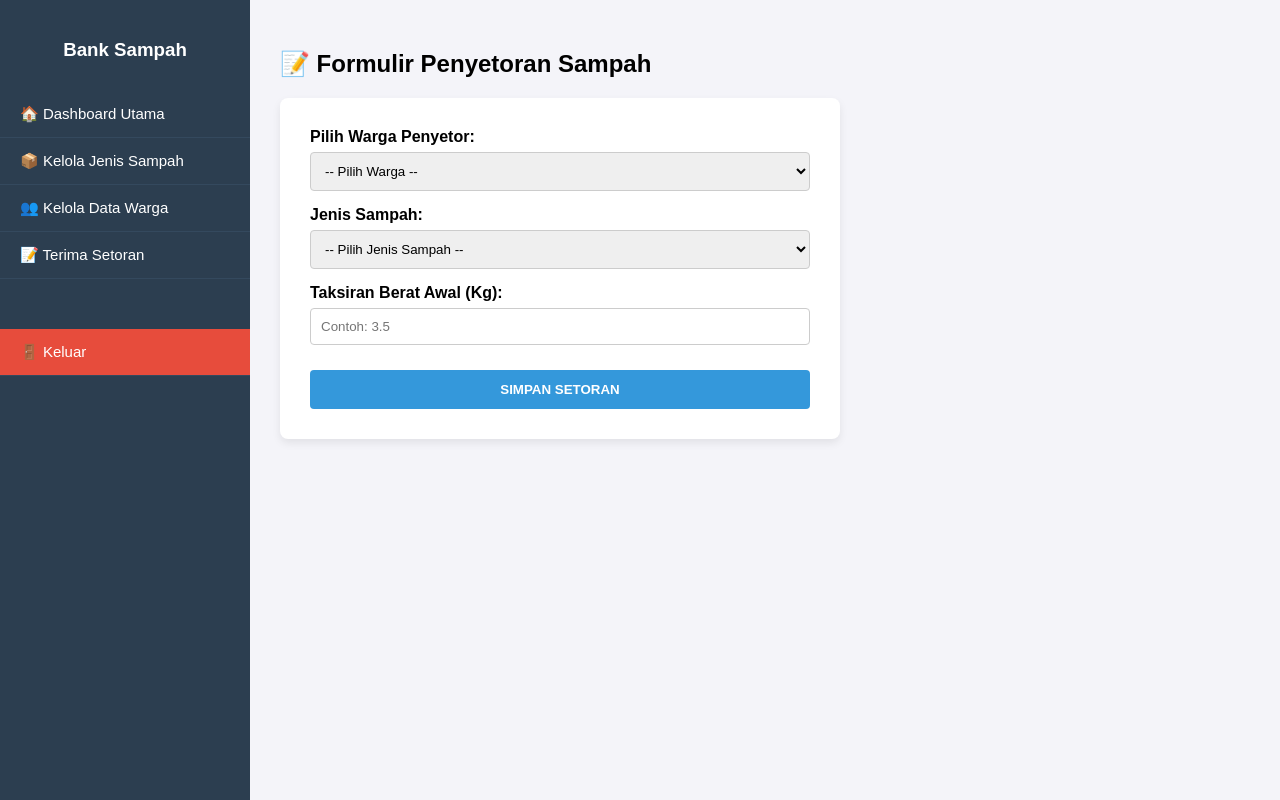
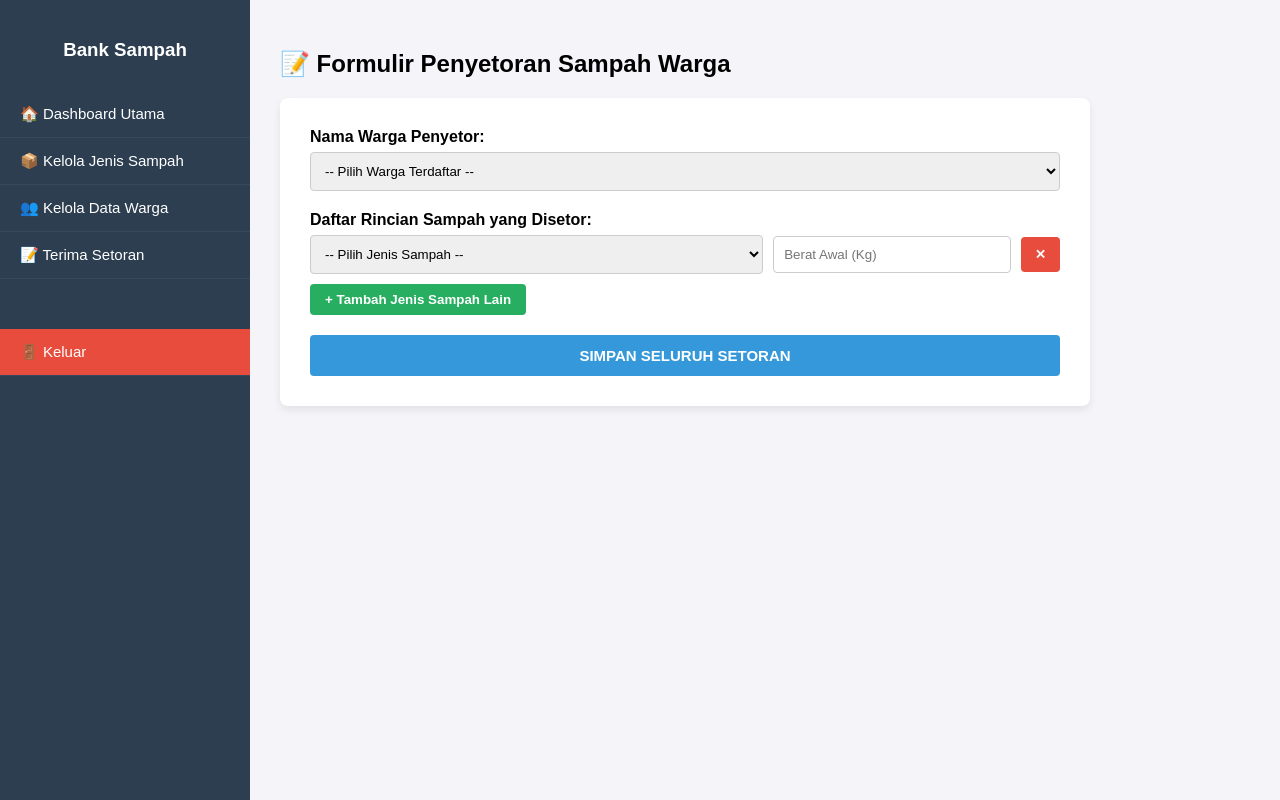
Before and after one commit to Aliansyah20/Bank-Sampah-Web, a Flask app: template app/templates/dashboard/terima_setoran.html in a window 1280 px wide. Run offline with Flask 3, Linux system fonts and the light colour scheme; the template is opened without the code that fills it, so the values that code supplies are empty.

Commit message:
Update terima_setoran.html

```diff
--- a/app/templates/dashboard/terima_setoran.html
+++ b/app/templates/dashboard/terima_setoran.html
@@ -4,45 +4,83 @@
 
 {% block extra_css %}
 <style>
-    .form-container { background: white; padding: 30px; border-radius: 8px; max-width: 500px; box-shadow: 0 4px 8px rgba(0,0,0,0.08); }
-    .form-group { margin-bottom: 15px; }
+    .form-container { background: white; padding: 30px; border-radius: 8px; max-width: 750px; box-shadow: 0 4px 8px rgba(0,0,0,0.08); }
+    .form-group { margin-bottom: 20px; }
     label { display: block; font-weight: bold; margin-bottom: 6px; }
-    select, input { width: 100%; padding: 10px; border: 1px solid #ccc; border-radius: 4px; box-sizing: border-box; }
-    button { padding: 12px; background-color: #3498db; color: white; border: none; border-radius: 4px; cursor: pointer; width: 100%; font-weight: bold; margin-top: 10px; }
+    select, input { padding: 10px; border: 1px solid #ccc; border-radius: 4px; box-sizing: border-box; }
+    .sampah-row { display: flex; gap: 10px; align-items: center; margin-bottom: 10px; }
+    .sampah-row select { flex: 2; }
+    .sampah-row input { flex: 1; }
+    .btn-del { background: #e74c3c; color: white; border: none; padding: 10px 14px; border-radius: 4px; cursor: pointer; font-weight: bold; }
+    .btn-add { background: #27ae60; color: white; border: none; padding: 8px 15px; border-radius: 4px; cursor: pointer; font-weight: bold; margin-bottom: 20px; }
+    .btn-submit { width: 100%; padding: 12px; background: #3498db; color: white; border: none; border-radius: 4px; font-size: 15px; cursor: pointer; font-weight: bold; }
 </style>
 {% endblock %}
 
 {% block content %}
-    <h2>📝 Formulir Penyetoran Sampah</h2>
+    <h2>📝 Formulir Penyetoran Sampah Warga</h2>
 
     <div class="form-container">
         <form method="POST" action="/sekben/terima-setoran">
+            <!-- 1. Pilih Warga Sekali Saja -->
             <div class="form-group">
-                <label>Pilih Warga Penyetor:</label>
-                <select name="id_warga" required>
-                    <option value="">-- Pilih Warga --</option>
+                <label>Nama Warga Penyetor:</label>
+                <select name="id_warga" style="width: 100%;" required>
+                    <option value="">-- Pilih Warga Terdaftar --</option>
                     {% for w in warga_list %}
-                        <option value="{{ w.id }}">{{ w.nama_lengkap }} ({{ w.username }})</option>
+                        <option value="{{ w.id }}">{{ w.nama_lengkap }} (@{{ w.username }})</option>
                     {% endfor %}
                 </select>
             </div>
 
-            <div class="form-group">
-                <label>Jenis Sampah:</label>
-                <select name="id_jenis_sampah" required>
+            <!-- 2. Baris Rincian Sampah (Bisa Bertambah Banyak) -->
+            <label>Daftar Rincian Sampah yang Disetor:</label>
+            <div id="sampah-container">
+                <div class="sampah-row">
+                    <select name="id_jenis_sampah[]" required>
+                        <option value="">-- Pilih Jenis Sampah --</option>
+                        {% for j in jenis_sampah_list %}
+                            <option value="{{ j.id }}">{{ j.nama_jenis }}</option>
+                        {% endfor %}
+                    </select>
+                    <input type="number" step="0.01" name="berat_awal[]" placeholder="Berat Awal (Kg)" required>
+                    <button type="button" class="btn-del" onclick="hapusBaris(this)">✕</button>
+                </div>
+            </div>
+
+            <button type="button" class="btn-add" onclick="tambahBaris()">+ Tambah Jenis Sampah Lain</button>
+
+            <!-- 3. Tombol Simpan Sekaligus -->
+            <button type="submit" class="btn-submit">SIMPAN SELURUH SETORAN</button>
+        </form>
+    </div>
+
+    <!-- Script Tambah Baris Otomatis -->
+    <script>
+        function tambahBaris() {
+            const container = document.getElementById('sampah-container');
+            const newRow = document.createElement('div');
+            newRow.className = 'sampah-row';
+            newRow.innerHTML = `
+                <select name="id_jenis_sampah[]" required>
                     <option value="">-- Pilih Jenis Sampah --</option>
                     {% for j in jenis_sampah_list %}
                         <option value="{{ j.id }}">{{ j.nama_jenis }}</option>
                     {% endfor %}
                 </select>
-            </div>
+                <input type="number" step="0.01" name="berat_awal[]" placeholder="Berat Awal (Kg)" required>
+                <button type="button" class="btn-del" onclick="hapusBaris(this)">✕</button>
+            `;
+            container.appendChild(newRow);
+        }
 
-            <div class="form-group">
-                <label>Taksiran Berat Awal (Kg):</label>
-                <input type="number" step="0.01" name="berat_awal" placeholder="Contoh: 3.5" required>
-            </div>
-
-            <button type="submit">SIMPAN SETORAN</button>
-        </form>
-    </div>
+        function hapusBaris(btn) {
+            const container = document.getElementById('sampah-container');
+            if (container.children.length > 1) {
+                btn.parentElement.remove();
+            } else {
+                alert("Minimal harus ada satu jenis sampah yang disetor!");
+            }
+        }
+    </script>
 {% endblock %}
```
